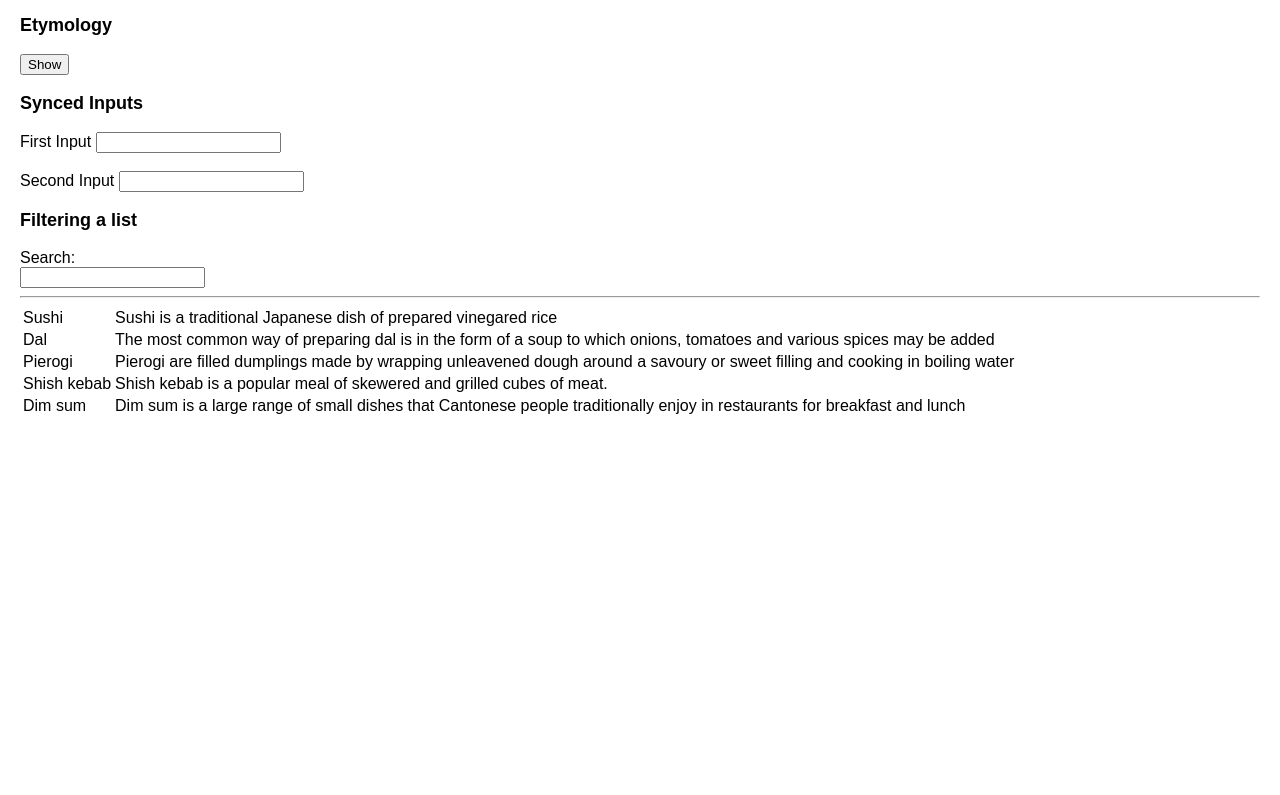
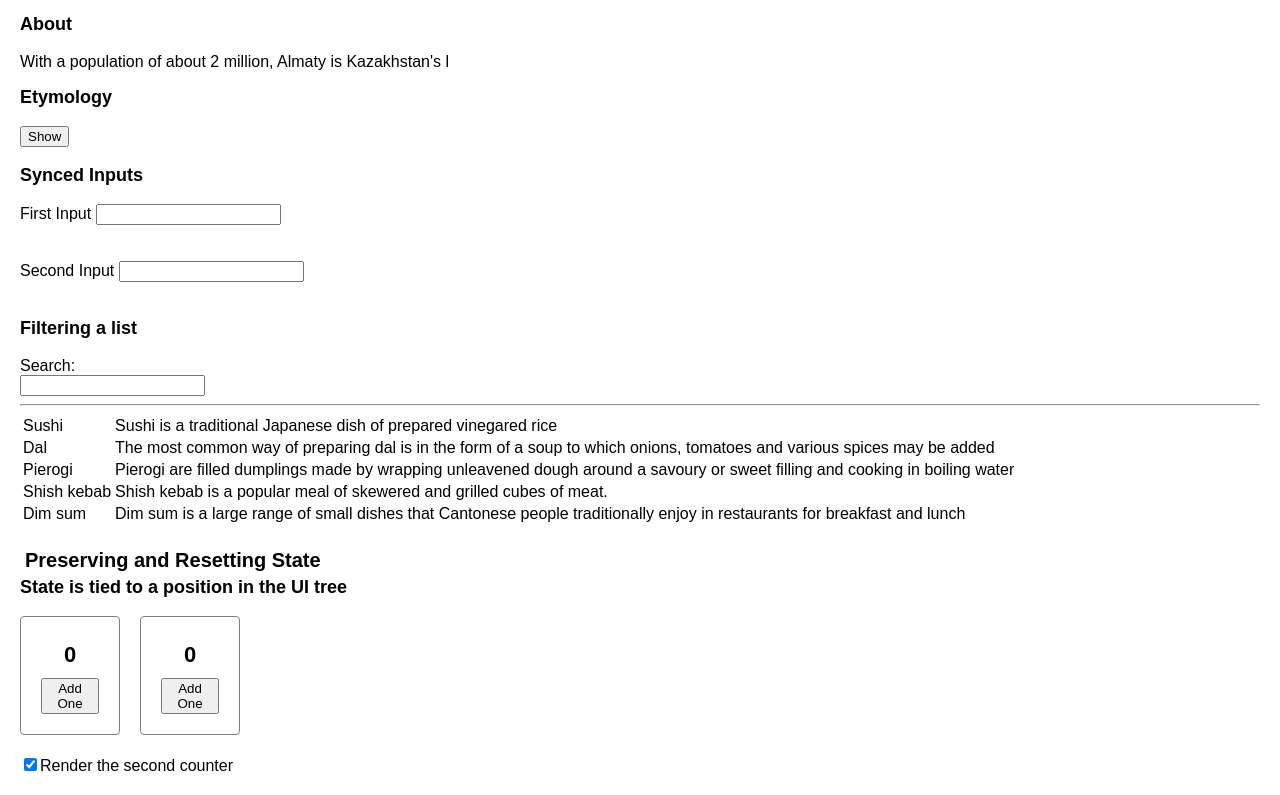
Before and after one commit to mustanjid/ReactLearning, a React (Create React App) app in the folder learnreactagain/: page / in a window 1280 px wide. Shown: the part 999-1794 px from the top of the page. Before the commit the page ends 1437 px from the top, so only its background shows below. Built offline with nearby package versions, Linux system fonts and the light colour scheme.

Commit message:
added preserving and resetting state learnings

```diff
--- a/learnreactagain/src/App.js
+++ b/learnreactagain/src/App.js
@@ -12,6 +12,7 @@ import AvoidNested from './components/StateStructure/AvoidNested/AvoidingNested'
 import Accordion from "./components/SharingStateBetweenComponents/Childs/Accordion"
 import SyncedInputs from "./components/SharingStateBetweenComponents/Syncedinputs ";
 import FilteredList from "./components/SharingStateBetweenComponents/FilteringList/FilteringList";
+import StateIsTiedToAPosition from './components/PreservingAndResettingState/Stateistiedtoaposition/Stateistiedtoaposition'
 
 function App() {
   return (
@@ -45,6 +46,8 @@ function App() {
       <br />
       <br />
       <FilteredList />
+      <br />
+      <StateIsTiedToAPosition/>
     </>
   );
 }
--- /dev/null
+++ b/learnreactagain/src/components/PreservingAndResettingState/Stateistiedtoaposition/Stateistiedtoaposition.js
@@ -0,0 +1,55 @@
+// React associates each piece of state it’s holding with the
+// correct component by where that component sits in the UI tree.
+
+import {useState} from 'react'
+
+export default function StateIsTiedToAPosition()
+{
+    const[showB, setShowB] = useState(true)
+    const counter = <Counter />
+
+    return(
+        <div>
+             <h2>Preserving and Resetting State</h2>
+        <h3>State is tied to a position in the UI tree</h3>
+            {/* this two components state is independent to that component and individual */}
+            {/* These are two separate counters because each is rendered at its own position in the tree. */}
+            {counter}
+            {showB && counter}
+            <br />
+            {/* stop rendering the second counter, its state disappears completely */}
+            <label>
+                <input type='checkbox'
+                checked={showB}
+                onClick={e=>{setShowB(e.target.checked)}} />
+                Render the second counter
+            </label>
+        </div>
+    )
+}
+
+function Counter()
+{
+    const[score, setScore] = useState(0)
+    const[hover, setHover] = useState(false)
+
+    let className = 'counter'
+    if(hover)
+    {
+        className += 'hover'
+    }
+
+    return(
+        <>
+        <div className={className}
+        onPointerEnter={()=>{setHover(true)}}
+        onPointerLeave={()=>setHover(false)}
+        >
+            <h1>{score}</h1>
+            <button onClick={()=>{setScore(score + 1)}}>
+                Add One
+            </button>
+        </div>
+        </>
+    )
+}
--- a/learnreactagain/src/styles.css
+++ b/learnreactagain/src/styles.css
@@ -70,3 +70,27 @@ ul {
 li {
   margin: 5px;
 }
+
+label {
+  display: block;
+  clear: both;
+}
+
+.counter {
+  width: 100px;
+  text-align: center;
+  border: 1px solid gray;
+  border-radius: 4px;
+  padding: 20px;
+  margin: 0 20px 20px 0;
+  float: left;
+}
+
+.fancy {
+  border: 5px solid gold;
+  color: #ff6767;
+}
+
+.hover {
+  background: #ffffd8;
+}
```
Also changed, not shown: learnreactagain/src/components/PreservingAndResettingState/SameComponentAtTheSamePositionPreservesState/SameComponentAtTheSamePositionPreservesState.js (added, +11 -0 lines).
